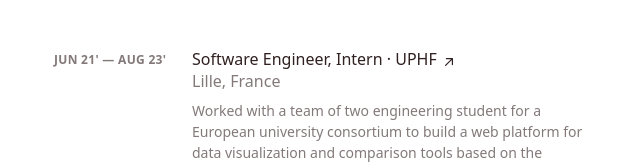
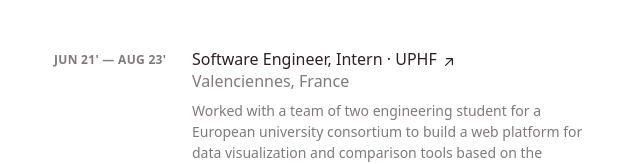
Before and after one commit to ibrahimadlani/ibrahimadlani, a Next.js app: page / in a window 1280 px wide. Shown: the part 1533-1697 px from the top of the page, without its empty margins (594-1234 px from the left). Built offline with nearby package versions, Linux system fonts and the light colour scheme.

Commit message:
#hotfix remove unexistent icon reference.

```diff
--- a/components/Experience.js
+++ b/components/Experience.js
@@ -36,7 +36,7 @@ const Experience = () => {
     {
       date: "Jun 21' — Aug 23'",
       role: "Software Engineer, Intern",
-      type: 'Lille, France',
+      type: 'Valenciennes, France',
       company: "UPHF",
       companyUrl: "https://www.uphf.fr/",
       description: "Worked with a team of two engineering student for a European university consortium to build a web platform for data visualization and comparison tools based on the different KPIs of the consortium's university administrations.",
--- a/components/Socials.js
+++ b/components/Socials.js
@@ -1,4 +1,3 @@
-import CalendarIcon from './icons/CalendarIcon';
 import GitHubIcon from './icons/GitHubIcon';
 import LinkedInIcon from './icons/LinkedInIcon';
 import MailIcon from './icons/MailIcon';
```
